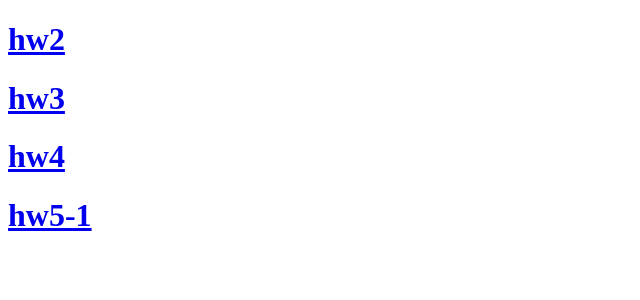
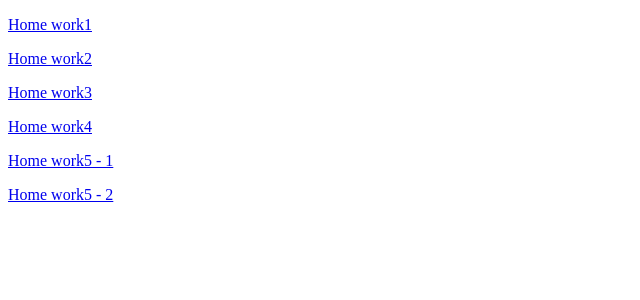
Before and after one commit to rajkumar15971/hw, a PHP site: page / in a window 1280 px wide. Shown: the top 300 px of the page, without its empty margins (0-640 px from the left). Run offline with PHP 8.4, Linux system fonts and the light colour scheme.

Commit message:
Update index.php

```diff
--- a/index.php
+++ b/index.php
@@ -2,9 +2,11 @@
 <head>
 </head>
 <body>
-<h1><a href="hw2.html">hw2</a></h1>
-<h1><a href="hw3.html">hw3</a></h1>
-<h1><a href="hw4.html">hw4</a></h1>
-<h1><a href="hw5-1.html">hw5-1</a></h1>
+<p><a href="hw1.html">Home work1</a></p>
+<p><a href="hw2.html">Home work2</a></p>
+<p><a href="hw3.html">Home work3</a></p>
+<p><a href="hw4.html">Home work4</a></p>
+<p><a href="hw5-1.html">Home work5 - 1</a></p>
+<p><a href="hw5-2.html">Home work5 - 2</a></p>
 </body>
 </html>
```
